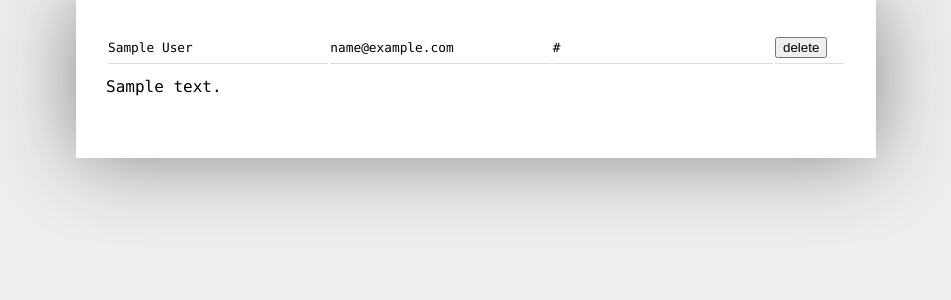
After one commit to carnotip/stdout.be, a Flask app: template _director/templates/moderation.html in a window 1280 px wide. The commit adds this page. Shown: the top 300 px of the page, without its empty margins (164-1115 px from the left). Run offline with Flask 2, Linux system fonts and the light colour scheme; the template is opened without the code that fills it: most values are stand-ins (such as "Sample title", 1, 10 or a date in 2020); style sheets or scripts are compiled from the project's sources; parts of the project's set-up code (start-up, migrations or seed data) failed here and were passed over; some libraries are stand-ins or nearby versions.

Commit message:
Rough 'n dirty comment management.

```diff
--- a/_director/app.py
+++ b/_director/app.py
@@ -1,7 +1,8 @@
 import urllib
 import hashlib
-from datetime import datetime
-from flask import Flask, render_template, request
+from datetime import datetime, timedelta
+from flask import Flask, render_template, request, Response, redirect
+from functools import wraps
 from flaskext.sqlalchemy import SQLAlchemy
 import data
 app = Flask(__name__)
@@ -36,6 +37,10 @@ class Comment(db.Model):
 
         return False
 
+    @property
+    def is_recent(self):
+        return datetime.now() - self.date < timedelta(days=5)
+
     def __init__(self, post, author, email, content, website=None, date=datetime.now(), suikerklontje='', **kwargs):
         self.post = post
         self.author = author
@@ -56,6 +61,28 @@ class Comment(db.Model):
         url += urllib.urlencode({'d': 'identicon', 's': size})
         return url
 
+def check_auth(username, password):
+    """This function is called to check if a username /
+    password combination is valid.
+    """
+    return username == data.settings["USERNAME"] and password == data.settings["PASSWORD"]
+
+def authenticate():
+    """Sends a 401 response that enables basic auth"""
+    return Response(
+    'Could not verify your access level for that URL.\n'
+    'You have to login with proper credentials', 401,
+    {'WWW-Authenticate': 'Basic realm="Login Required"'})
+
+def requires_auth(f):
+    @wraps(f)
+    def decorated(*args, **kwargs):
+        auth = request.authorization
+        if not auth or not check_auth(auth.username, auth.password):
+            return authenticate()
+        return f(*args, **kwargs)
+    return decorated
+
 #@app.route("/posts/")
 def posts():
     info = data.get_post_info()
@@ -68,7 +95,16 @@ def posts():
 def comments():
     permalink = request.args.get('permalink')
     matches = Comment.query.filter_by(post=permalink).all()
-    return render_template('comments.html', comments=matches, permalink=permalink)
+    raw_date = "-".join(permalink.split('-')[:3])
+    date = datetime.strptime(raw_date, '%Y-%m-%d')
+    post_is_recent = datetime.now() - date < timedelta(days=10)
+    post_is_lively = len([match for match in matches if match.is_recent])
+    allows_comments = post_is_recent or post_is_lively
+    return render_template('comments.html',
+        comments=matches,
+        permalink=permalink,
+        allows_comments=allows_comments,
+        )
 
 @app.route("/comments/", methods=['POST'])
 def post_comment():
@@ -86,5 +122,22 @@ def post_comment():
     else:
         return '', 400
 
+@app.route("/comments/moderation/", methods=['GET'])
+@requires_auth
+def moderate_comments():
+    comments = Comment.query.order_by(Comment.date.desc())[:20]
+    return render_template('moderation.html', comments=comments)
+
+@app.route("/comments/<id>/", methods=['POST', 'DELETE'])
+@requires_auth
+def delete_comment(id):
+    if request.form['_method'] != 'DELETE':
+        return '', 400
+
+    comment = Comment.query.get(id)
+    db.session.delete(comment)
+    db.session.commit()
+    return redirect('/director/comments/moderation/')
+
 if __name__ == "__main__":
-    app.run(debug=False)
+    app.run(debug=True)
--- /dev/null
+++ b/_director/templates/base.html
@@ -0,0 +1,78 @@
+<!doctype html>
+<html>
+    <head>
+        <title>stdout.be dashboard</title>
+        <link rel=stylesheet type=text/css href="{{ url_for('static', filename='style.css') }}">
+        <style>
+        html {
+            background: #eee;
+            padding: 0;
+        }
+
+        body {
+            margin: 0 auto;
+            width: 740px;
+            padding: 30px;
+            background: white;
+            -moz-box-shadow: 0 0 80px #888;
+            -webkit-box-shadow: 0 0 80px #888;
+            box-shadow: 0 0 80px #888;
+            font-family: monaco, helvetica, arial, sans-serif;
+        }
+
+        h1, h2, h3, h4, h5, h6 {
+            font-family: "ff-netto-web-1","ff-netto-web-2", sans-serif;
+            line-height: 1;
+            margin: 0 0 20px 0;
+        }
+
+        a {
+            color: #1d53c2;
+            border-color: #1d53c2;
+            text-decoration: none;
+        }
+
+        a:hover {
+            color: #3e79f1;
+            border-color: #3e79f1;
+        }
+
+        tr.comment {
+            font-size: 0.8em;
+            color: #999;
+        }
+
+        tr.comment a {
+            color: #91a2c3;
+        }
+
+        td {
+            padding: 5px 15px 5px 0;
+            border-bottom: 1px solid #ddd;
+        }
+
+        table.comment-data {
+            width: 100%;
+        }
+
+        table.comment-data td {
+            font-size: 0.8em;
+            width: 200px;
+        }
+
+        table.comment-data td:last-child {
+            width: 40px;
+        }
+
+        article {
+            margin: 10px 0 30px 0;
+        }
+        </style>
+        <script type="text/javascript" src="http://use.typekit.com/uwo6abd.js"></script>
+        <script type="text/javascript">try{Typekit.load();}catch(e){}</script>
+    </head>
+    <body>
+        {% block body %}
+        {% endblock %}
+    </body>
+</html>
--- a/_director/templates/comments.html
+++ b/_director/templates/comments.html
@@ -14,6 +14,7 @@
     {% endfor %}
 </div>
 
+{% if allows_comments %}
 <form method="POST" action="/director/comments/">
     <input type="hidden" name="post" value="{{ permalink }}" />
     <input type="text" name="suikerklontje" />
@@ -32,3 +33,4 @@
     <br />
     <input type="submit" name="submit" value="Submit comment" />
 </form>
+{% endif %}
--- /dev/null
+++ b/_director/templates/moderation.html
@@ -0,0 +1,22 @@
+{% extends 'base.html' %}
+{% block body %}
+    {% for comment in comments %}
+    <table class="comment-data">
+        <tr>
+            <td>{{ comment.author }}</td>
+            <td>{{ comment.email }}</td>
+            <td>{{ comment.website }}</td>
+            <td>
+                <form method="POST" action="/comments/{{ comment.id }}/">
+                    <input type="hidden" name="_method" value="DELETE" />
+                    <input type="submit" name="delete" value="delete" />
+                </form>
+            </td>
+        </tr>
+    </table>
+
+    <article>
+    {{ comment.content_html|striptags|truncate(100) }}
+    </article>
+    {% endfor %}
+{% endblock %}
```
Also changed, not shown: _director/templates/dashboard.html (+3 -59 lines), 1 other file.
